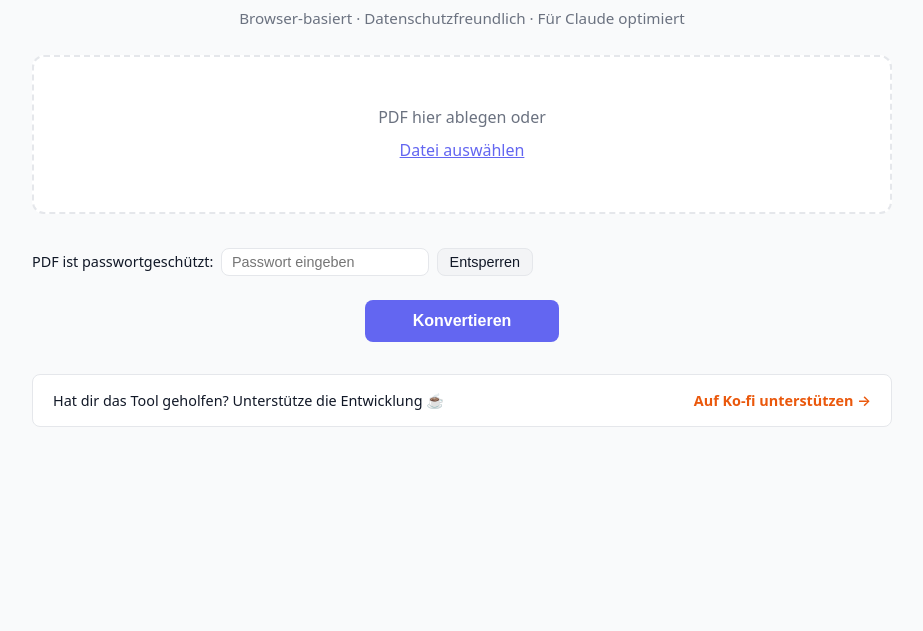
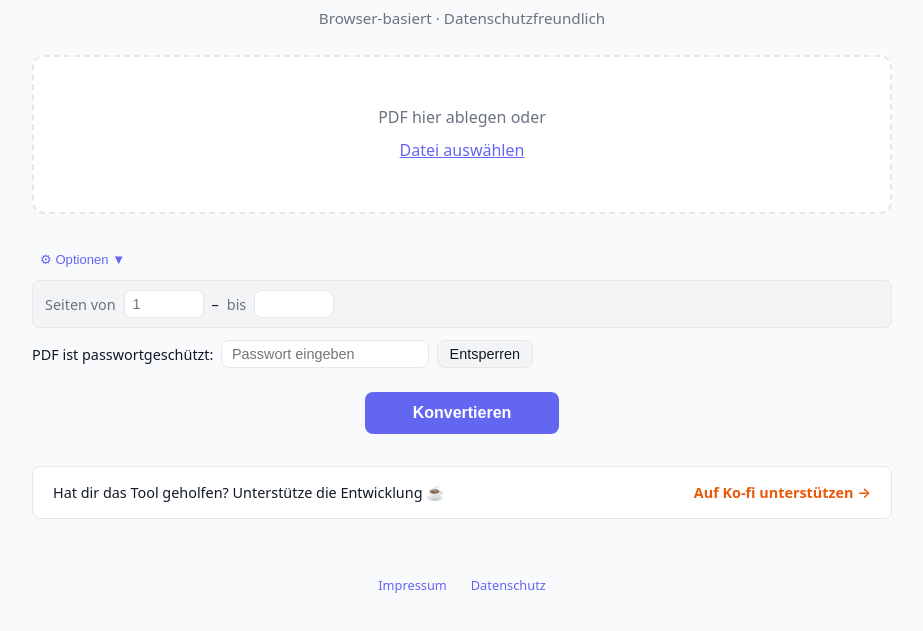
Before and after one commit to si0nDE/PDF2Markdown, a website built with Vite: page index.html in a window 1280 px wide. Shown: the part 97-728 px from the top of the page, without its empty margins (178-1101 px from the left). Built offline with nearby package versions, Linux system fonts and the light colour scheme.

Commit message:
feat: update HTML — remove Claude tagline, add options toggle, add footer

```diff
--- a/index.html
+++ b/index.html
@@ -10,7 +10,7 @@
   <div id="app">
     <header>
       <h1>PDF → Markdown</h1>
-      <p>Browser-basiert · Datenschutzfreundlich · Für Claude optimiert</p>
+      <p>Browser-basiert · Datenschutzfreundlich</p>
     </header>
 
     <section id="upload-section">
@@ -24,13 +24,13 @@
         <span id="page-count"></span>
         <div id="size-indicator" class="indicator"></div>
       </div>
-      <div id="page-range" hidden>
-        <span>Seitenbereich (PDF hat über 100 Seiten):</span>
-        <label for="range-start">Von</label>
-        <input type="number" id="range-start" min="1" placeholder="Von" />
+      <button id="options-toggle" type="button" hidden>⚙ Optionen ▼</button>
+      <div id="options-panel" hidden>
+        <label for="range-start">Seiten von</label>
+        <input type="number" id="range-start" min="1" placeholder="1" />
         <span>–</span>
-        <label for="range-end">Bis</label>
-        <input type="number" id="range-end" min="1" placeholder="Bis" />
+        <label for="range-end">bis</label>
+        <input type="number" id="range-end" min="1" />
       </div>
       <div id="password-section" hidden>
         <label for="pdf-password">PDF ist passwortgeschützt:</label>
@@ -62,6 +62,11 @@
       <p>Hat dir das Tool geholfen? Unterstütze die Entwicklung ☕</p>
       <a href="https://ko-fi.com/simonfieber" target="_blank" rel="noopener">Auf Ko-fi unterstützen →</a>
     </div>
+
+    <footer>
+      <a href="https://fieber-it.com/impressum" target="_blank" rel="noopener">Impressum</a>
+      <a href="https://fieber-it.com/datenschutz" target="_blank" rel="noopener">Datenschutz</a>
+    </footer>
   </div>
   <script type="module" src="/src/main.js"></script>
 </body>
```
